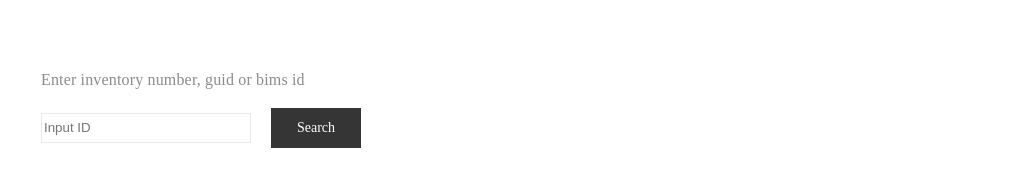
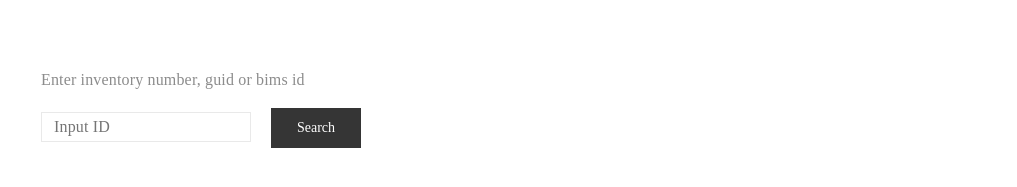
Before and after one commit to shutemov/biocad-test-task, a Vue app in the folder instrument-calibration-report-page/: page / in a window 1280 px wide. Shown: the top 187 px of the page, without its empty margins (156-1173 px from the left). Built offline with nearby package versions, Linux system fonts and the light colour scheme; a web font is replaced by a local one; what bulma-tooltip would draw is missing.

Commit message:
Added font styles

```diff
--- a/instrument-calibration-report-page/src/components/header/FilterDevices.vue
+++ b/instrument-calibration-report-page/src/components/header/FilterDevices.vue
@@ -65,7 +65,18 @@
         background: #FFFFFF;
         border: 1px solid #E9E9E9;
         box-sizing: border-box;
+        padding: 0px 12px 0px 12px;
 
+        /*font*/
+        font-family: "TT Norms Regular";
+        font-style: normal;
+        font-weight: normal;
+        font-size: 16px;
+        line-height: 24px;
+
+        letter-spacing: 0.16px;
+        font-feature-settings: 'pnum' on, 'lnum' on;
+        color: #353535;
     }
 
     .filter-devices__button {
```
